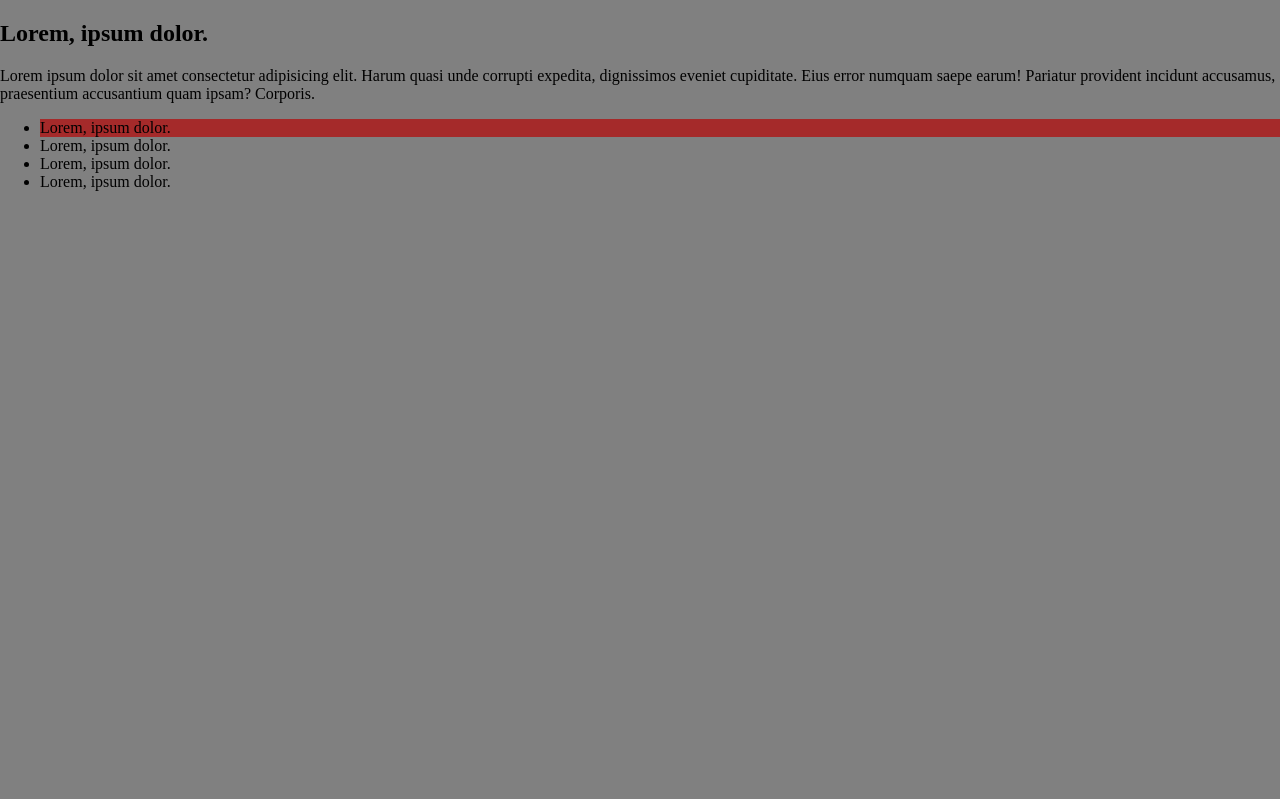
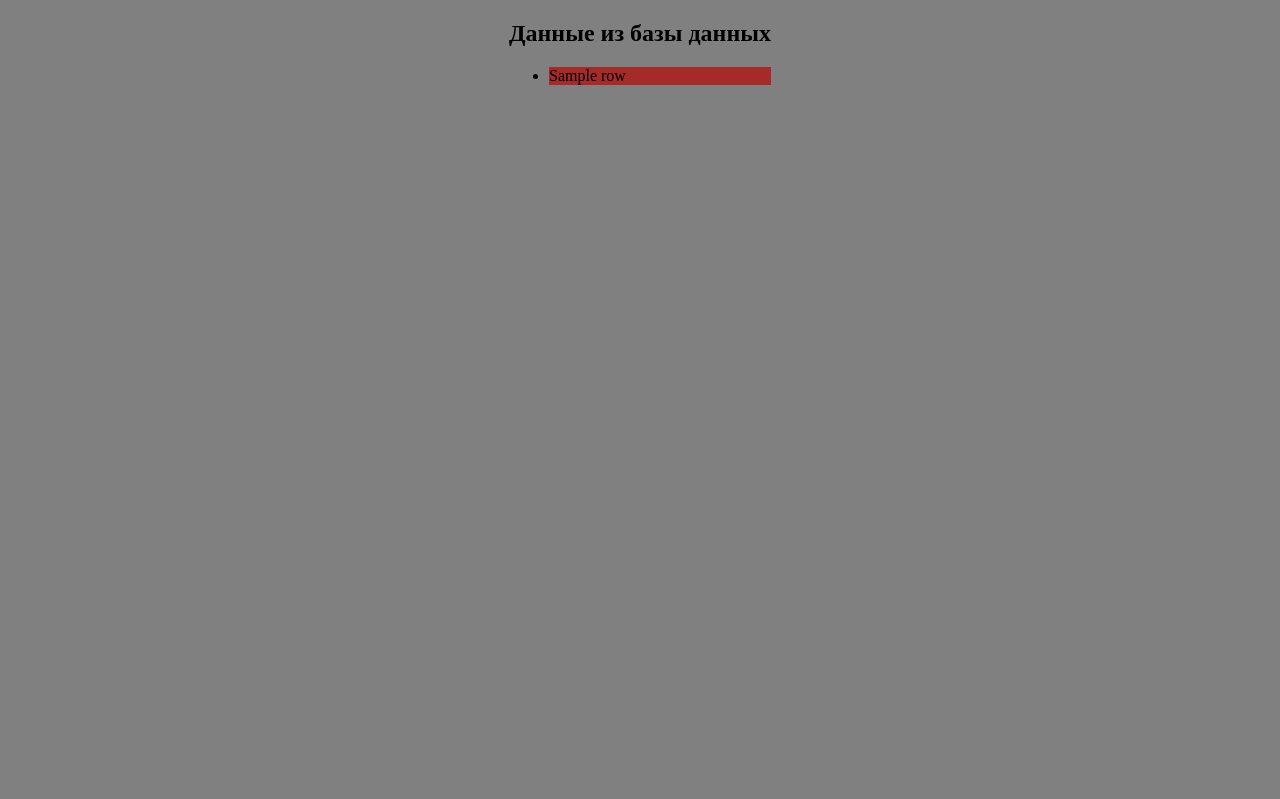
Before and after one commit to iLICH57/My_web, a Flask app: template templates/contact.html in a window 1280 px wide. Shown: the part 104-903 px from the top of the page. Run offline with Flask 2, Linux system fonts and the light colour scheme; the template is opened without the code that fills it: most values are stand-ins (such as "Sample title", 1, 10 or a date in 2020).

Commit message:
добавленно sqlite

```diff
--- a/app.py
+++ b/app.py
@@ -1,11 +1,25 @@
 from flask import Flask, render_template, request
 from hashlib import sha256
+import sqlite3 as sql
 
 # создание экземпляра сервера
 app = Flask(__name__)
 
 # проверка переменной __name__
 # print(__name__)
+
+# создание БД
+with sql.connect("logs.db") as db:
+    cursor = db.cursor()
+    cursor.execute(
+        """CREATE TABLE IF NOT EXISTS log_table (
+            form TEXT,
+            address TEXT,
+            user TEXT,
+            result TEXT
+        )"""
+    )
+    db.commit()
 
 def hashing(password, num_char):
     # кодирование
@@ -19,6 +33,15 @@
         hex_str = hash_str.hexdigest()[:int(num_char)]
     # возврат строки
     return hex_str
+
+def loging(req, res):
+    with sql.connect("logs.db") as db:
+        cursor = db.cursor()
+        cursor.execute(
+            "INSERT INTO log_table VALUES (?,?,?,?)",
+            (str(req.form), str(req.remote_addr), str(req.user_agent), res)
+        )
+        db.commit()
 
 # основная логика нашего сервера
 @app.route("/")
@@ -38,11 +61,19 @@
 
         msg = hashing(pwd + salt, num_char)
 
+        loging(request, msg)
+
     return render_template("product.html", message=msg)
 
 @app.route("/contact")
 def contact_page():
-    return render_template("contact.html")
+    with sql.connect("logs.db") as db:
+        cursor = db.cursor()
+        cursor.execute(
+            "SELECT * FROM log_table"
+        )
+        data = cursor.fetchall()
+    return render_template("contact.html", data=data)
 
 # точка входа
 if __name__ == "__main__":
--- a/templates/contact.html
+++ b/templates/contact.html
@@ -5,15 +5,11 @@
 {% block main %}
 
 <div>
-    <h2>Lorem, ipsum dolor.</h2>
-    <p>
-        Lorem ipsum dolor sit amet consectetur adipisicing elit. Harum quasi unde corrupti expedita, dignissimos eveniet cupiditate. Eius error numquam saepe earum! Pariatur provident incidunt accusamus, praesentium accusantium quam ipsam? Corporis.
-    </p>
+    <h2>Данные из базы данных</h2>
     <ul>
-        <li>Lorem, ipsum dolor.</li>
-        <li>Lorem, ipsum dolor.</li>
-        <li>Lorem, ipsum dolor.</li>
-        <li>Lorem, ipsum dolor.</li>
+        {% for row in data %}
+        <li>{{ row }}</li>
+        {% endfor %}
     </ul>
 </div>
 
```
Also changed, not shown: sqfile.exsample.py (added, +49 -0 lines), logs.db (added), test.db (added).
